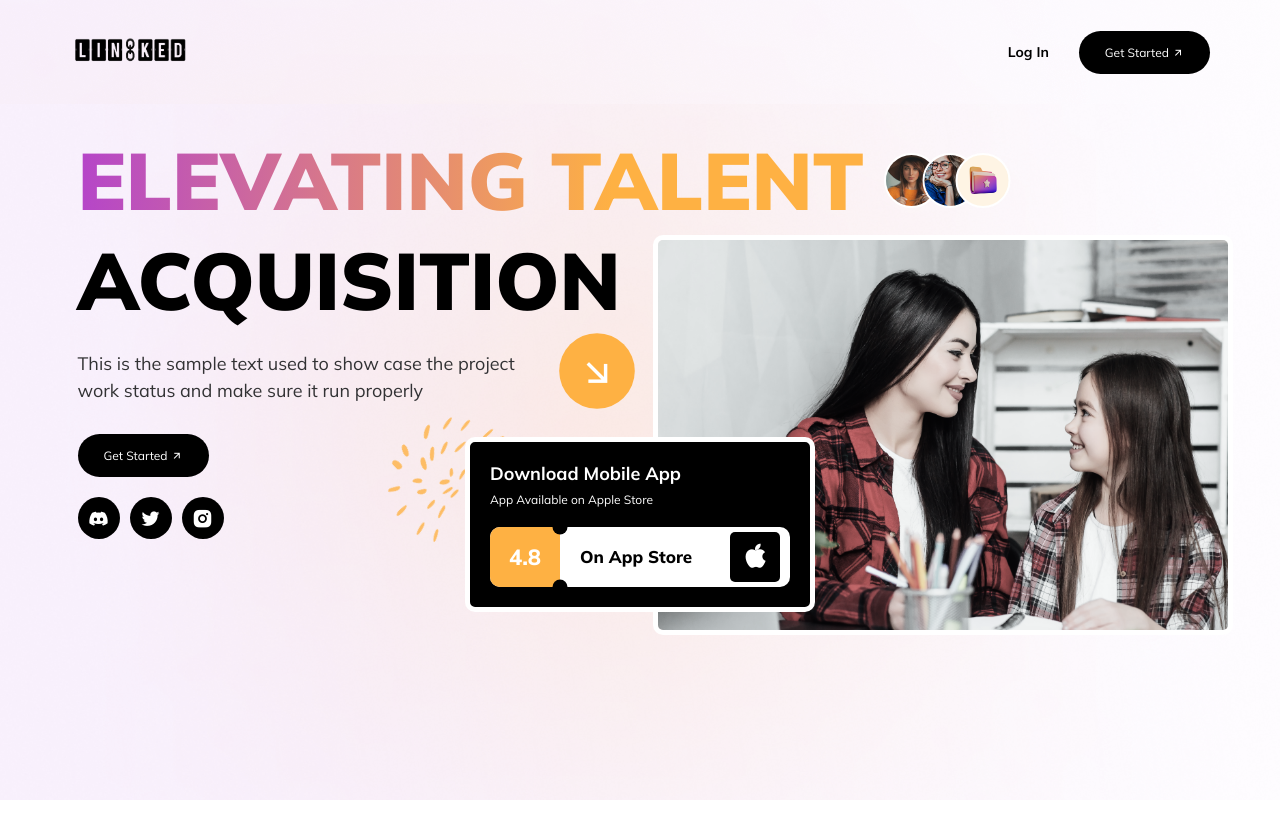
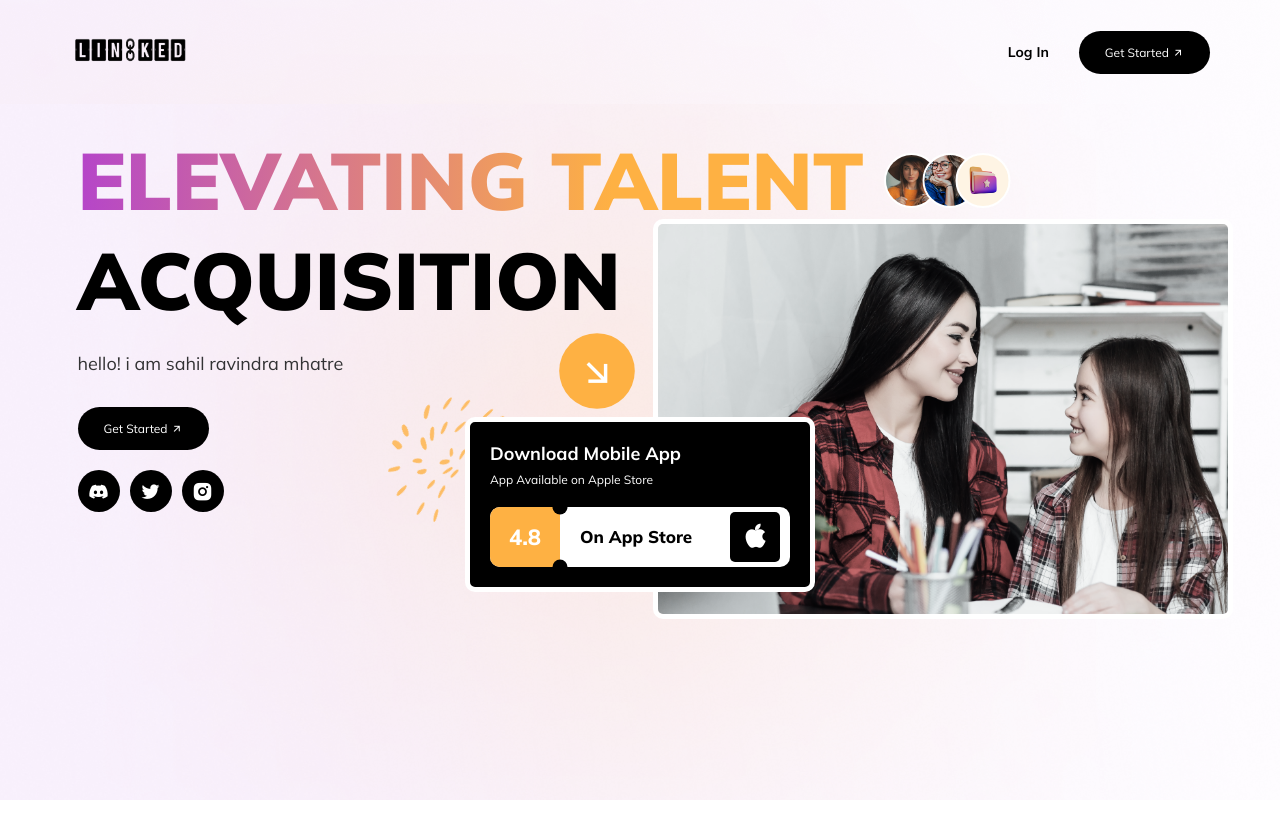
Before and after one commit to ShoreNexx/kubernetescode, a Flask app: page / in a window 1280 px wide. Shown: the top 834 px of the page. Run offline with Flask 3, Linux system fonts and the light colour scheme; some libraries are stand-ins or nearby versions.

Commit message:
initial commit

```diff
--- a/templates/index.html
+++ b/templates/index.html
@@ -53,7 +53,7 @@
                 </div>
                 <div class="intro-detail wow animate__animated animate__fadeInUp">
                     <p>
-                        This is the sample text used to show case the project work status and make sure it run properly
+                        hello! i am sahil ravindra mhatre
                     </p>
                     <button class="btn-circle btn-yellow">
                         <i class="ri-arrow-right-down-line"></i>
```
